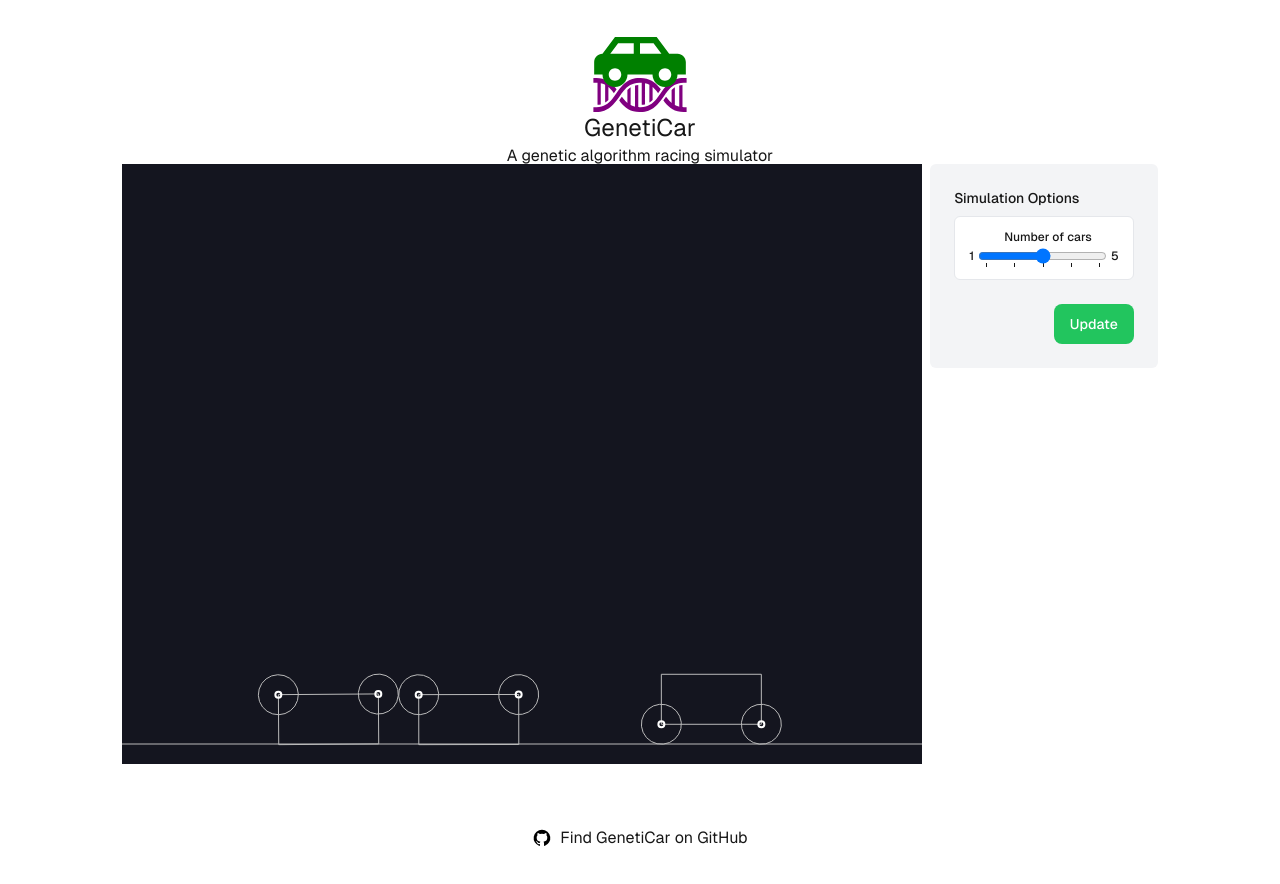
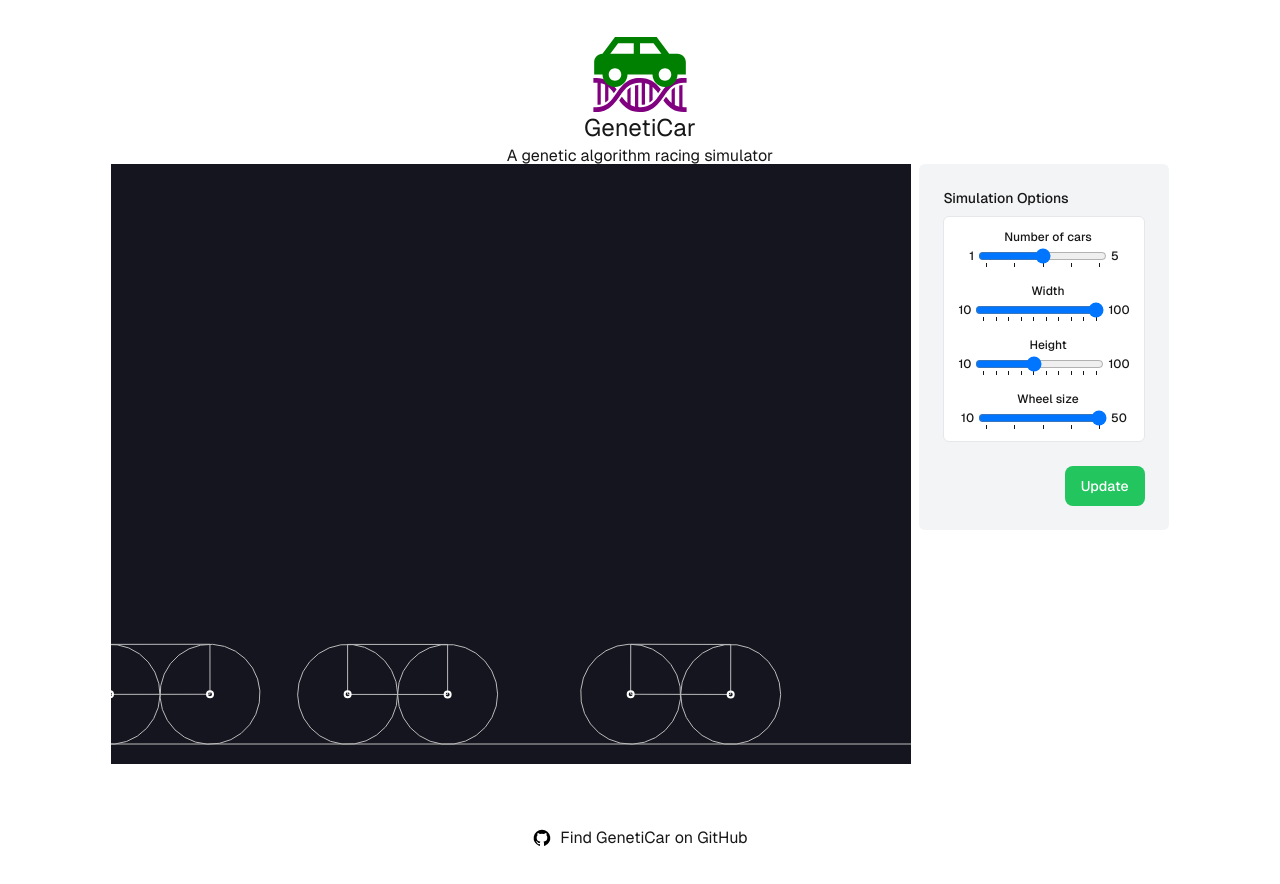
Before and after one commit to Lorkenpeist/geneticar, a Next.js app: page / in a window 1280 px wide. Shown: the top 884 px of the page. Built offline with nearby package versions, Linux system fonts and the light colour scheme.

Commit message:
Make car dimensions customizable

```diff
--- a/app/lib/simulation-engine.ts
+++ b/app/lib/simulation-engine.ts
@@ -1,12 +1,25 @@
 import { Engine, Runner, Bodies, Composite, World } from "matter-js";
 import { car } from "./car";
 
+export interface CarDimensionOptions {
+  width: number;
+  height: number;
+  wheelSize: number;
+}
+
 export interface SimulationOptions {
   carCount: number;
+  carDimensions: CarDimensionOptions;
 }
 
 export const CAR_COUNT_MIN = 1;
 export const CAR_COUNT_MAX = 5;
+export const CAR_WIDTH_MIN = 10;
+export const CAR_WIDTH_MAX = 100;
+export const CAR_HEIGHT_MIN = 10;
+export const CAR_HEIGHT_MAX = 100;
+export const CAR_WHEEL_SIZE_MIN = 10;
+export const CAR_WHEEL_SIZE_MAX = 50;
 
 class SimulationEngine {
   readonly engine = Engine.create();
@@ -14,7 +27,13 @@ class SimulationEngine {
 
   start(options: SimulationOptions) {
     const cars = Array.from(Array(options.carCount), (_, i) =>
-      car(400 + 50 * i, 50 + 100 * i, 100, 50, 20),
+      car(
+        400 + 50 * i,
+        50 + 100 * i,
+        options.carDimensions.width,
+        options.carDimensions.height,
+        options.carDimensions.wheelSize,
+      ),
     );
     const ground = Bodies.rectangle(400, 610, 810, 60, { isStatic: true });
 
--- a/app/ui/small-integer-slider.tsx
+++ b/app/ui/discreet-slider.tsx
@@ -1,9 +1,10 @@
-export default function SmallIntegerSlider({
+export default function DiscreetSlider({
   id,
   name,
   label,
   min,
   max,
+  step = 1,
   defaultValue,
 }: {
   id: string;
@@ -11,6 +12,7 @@ export default function SmallIntegerSlider({
   label: string;
   min: number;
   max: number;
+  step?: number;
   defaultValue: number;
 }) {
   return (
@@ -26,13 +28,16 @@ export default function SmallIntegerSlider({
           type="range"
           min={min}
           max={max}
-          step={1}
+          step={step}
           defaultValue={defaultValue}
           list={`${id}:markers`}
           className="cursor-pointer"
         />
         <datalist id={`${id}:markers`}>
-          {Array.from({ length: max - min + 1 }, (_, i) => i + min).map((i) => (
+          {Array.from(
+            { length: (max - min) / step + 1 },
+            (_, i) => i * step + min,
+          ).map((i) => (
             <option value={i} key={i.toString()}></option>
           ))}
         </datalist>
--- a/app/ui/simulation-options-form.tsx
+++ b/app/ui/simulation-options-form.tsx
@@ -3,13 +3,28 @@ import { z } from "zod";
 import {
   CAR_COUNT_MAX,
   CAR_COUNT_MIN,
+  CAR_HEIGHT_MAX,
+  CAR_HEIGHT_MIN,
+  CAR_WHEEL_SIZE_MAX,
+  CAR_WHEEL_SIZE_MIN,
+  CAR_WIDTH_MAX,
+  CAR_WIDTH_MIN,
   SimulationOptions,
 } from "@/app/lib/simulation-engine";
-import SmallIntegerSlider from "./small-integer-slider";
+import DiscreetSlider from "./discreet-slider";
 import { Button } from "./button";
 
 const FormSchema = z.object({
   carCount: z.coerce.number().int().gte(CAR_COUNT_MIN).lte(CAR_COUNT_MAX),
+  carDimensions: z.object({
+    width: z.coerce.number().int().gte(CAR_WIDTH_MIN).lte(CAR_WIDTH_MAX),
+    height: z.coerce.number().int().gte(CAR_HEIGHT_MIN).lte(CAR_HEIGHT_MAX),
+    wheelSize: z.coerce
+      .number()
+      .int()
+      .gte(CAR_WHEEL_SIZE_MIN)
+      .lte(CAR_WHEEL_SIZE_MAX),
+  }),
 });
 
 export default function SimulationOptionsForm({
@@ -22,6 +37,11 @@ export default function SimulationOptionsForm({
   function formAction(formData: FormData) {
     const newOptions: SimulationOptions = FormSchema.parse({
       carCount: formData.get("carCount"),
+      carDimensions: {
+        width: formData.get("carWidth"),
+        height: formData.get("carHeight"),
+        wheelSize: formData.get("carWheelSize"),
+      },
     });
     setOptions(newOptions);
   }
@@ -35,13 +55,40 @@ export default function SimulationOptionsForm({
           </legend>
           <div className="rounded-md border border-gray-200 bg-white dark:bg-gray-900 px-[14px] py-3">
             <div className="flex flex-col gap-4">
-              <SmallIntegerSlider
+              <DiscreetSlider
                 id="carCount"
                 name="carCount"
                 label="Number of cars"
                 min={CAR_COUNT_MIN}
                 max={CAR_COUNT_MAX}
                 defaultValue={options.carCount}
+              />
+              <DiscreetSlider
+                id="carWidth"
+                name="carWidth"
+                label="Width"
+                min={CAR_WIDTH_MIN}
+                max={CAR_WIDTH_MAX}
+                step={10}
+                defaultValue={options.carDimensions.width}
+              />
+              <DiscreetSlider
+                id="carHeight"
+                name="carHeight"
+                label="Height"
+                min={CAR_HEIGHT_MIN}
+                max={CAR_HEIGHT_MAX}
+                step={10}
+                defaultValue={options.carDimensions.height}
+              />
+              <DiscreetSlider
+                id="carWheelSize"
+                name="carWheelSize"
+                label="Wheel size"
+                min={CAR_WHEEL_SIZE_MIN}
+                max={CAR_WHEEL_SIZE_MAX}
+                step={10}
+                defaultValue={options.carDimensions.wheelSize}
               />
             </div>
           </div>
--- a/app/ui/simulation-panel.tsx
+++ b/app/ui/simulation-panel.tsx
@@ -10,7 +10,14 @@ import SimulationOptionsForm from "./simulation-options-form";
 
 export function SimulationPanel() {
   const [simulationOptions, setSimulationOptions] = useState<SimulationOptions>(
-    { carCount: 3 },
+    {
+      carCount: 3,
+      carDimensions: {
+        width: 100,
+        height: 50,
+        wheelSize: 50,
+      },
+    },
   );
   useEffect(() => {
     simulationEngine.start(simulationOptions);
```
